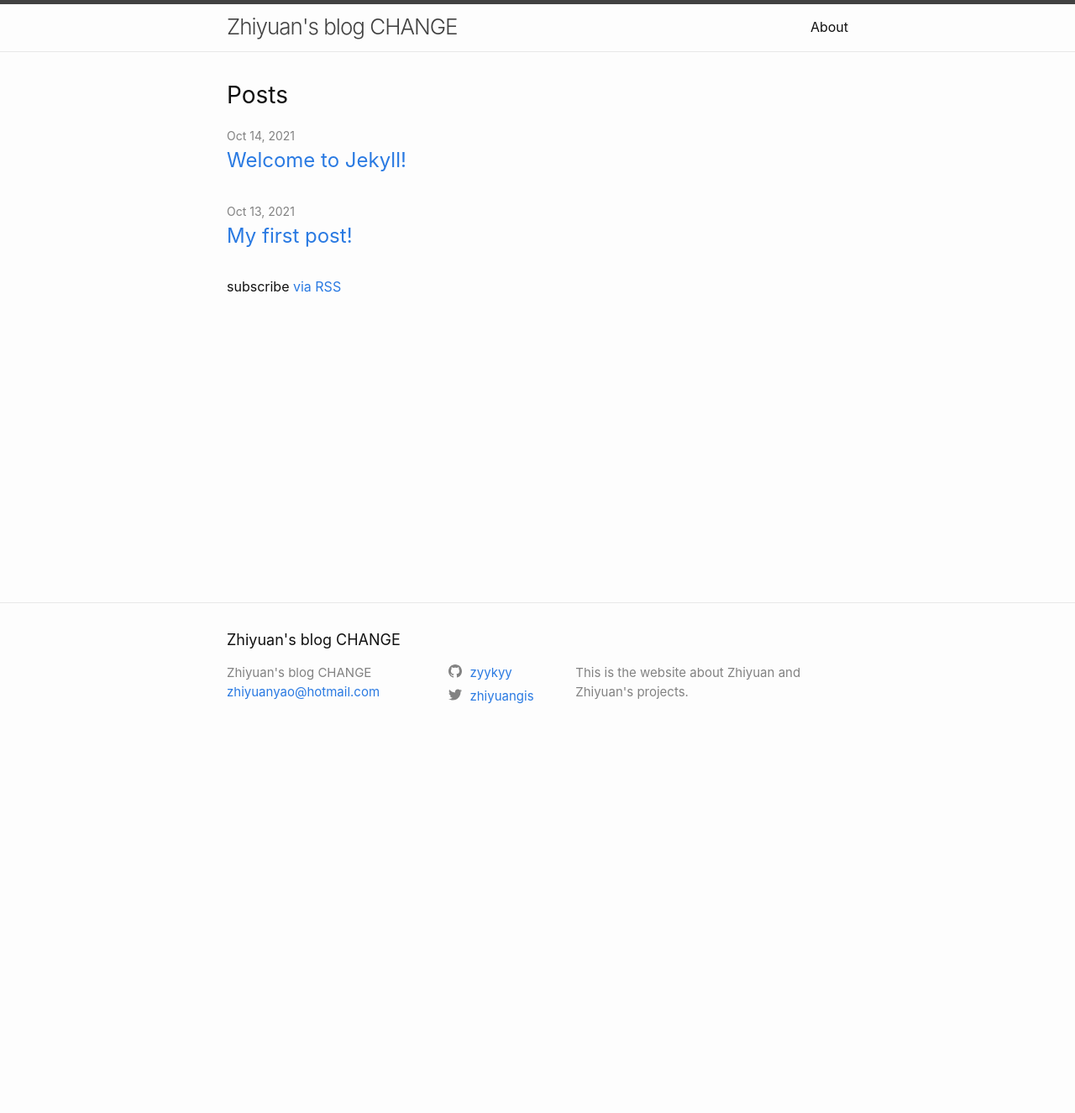
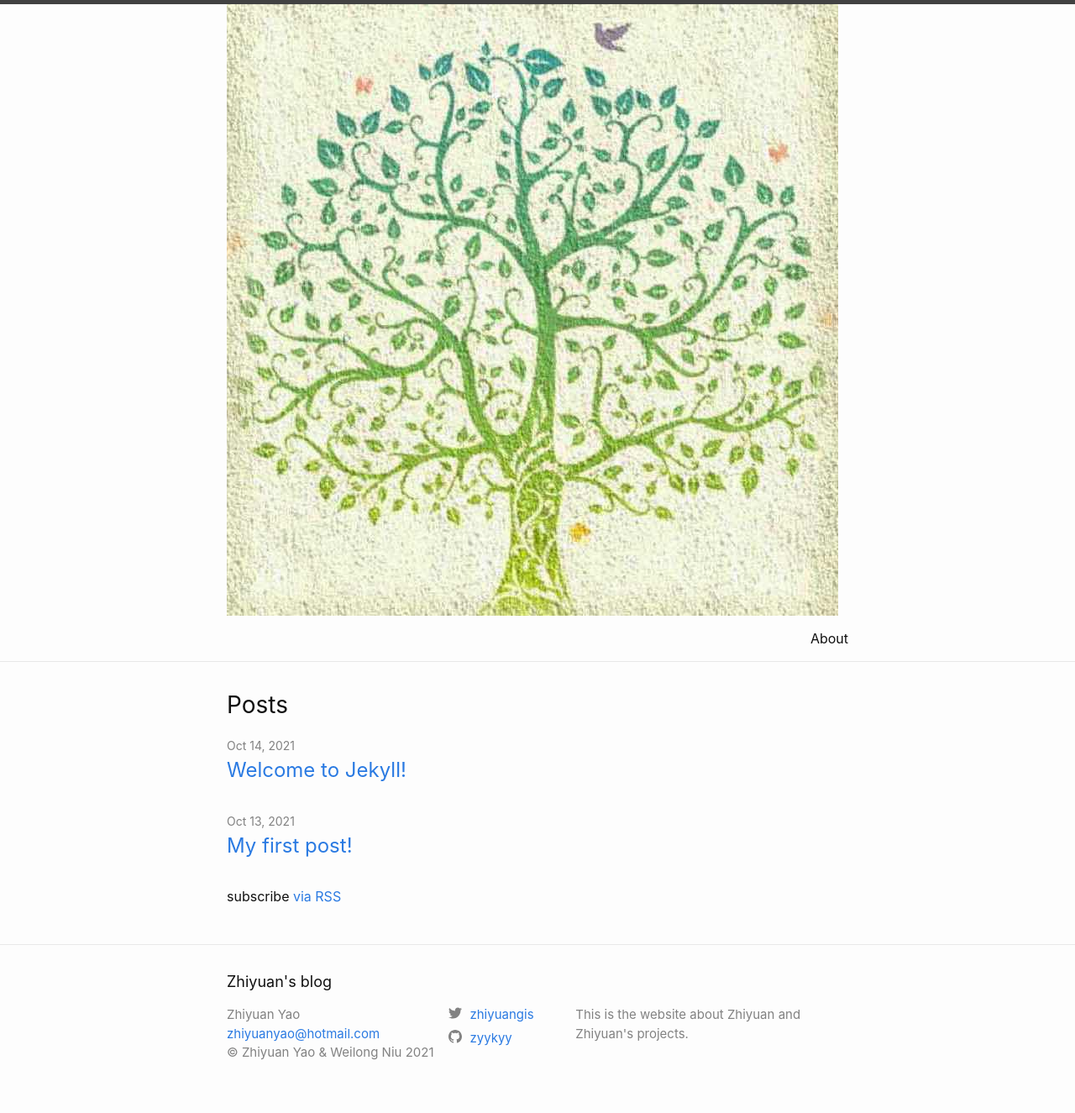
Before and after one commit to zhiyuanyao7/my-blog, a Jekyll site: the page built from index.markdown, in a window 1280 px wide. Shown: the whole page at 84% size. Built offline with Jekyll 4.4.1, drawn with Linux system fonts in a browser that asks for light colours; before the commit the page ends 900 px from its top, so only the background shows below that.

Commit message:
add image to title

```diff
--- a/_config.yml
+++ b/_config.yml
@@ -18,7 +18,7 @@
 # You can create any custom variable you would like, and they will be accessible
 # in the templates via {{ site.myvariable }}.
 
-title: Zhiyuan's blog CHANGE
+title: Zhiyuan's blog
 email: zhiyuanyao@hotmail.com
 description: >- # this means to ignore newlines until "baseurl:"
  This is the website about Zhiyuan and Zhiyuan's projects.
@@ -27,6 +27,13 @@ url: "https://zyykyy.github.io" # the base hostname & protocol for your site, e.
 twitter_username: zhiyuangis
 github_username:  zyykyy
 
+# check from the footer.html file that author exsits
+author: Zhiyuan Yao
+
+# add a copyright
+copyright: "Zhiyuan Yao & Weilong Niu"
+
+title-logo: /images/tree_headshot.jpg
 # Build settings
 # remove the minima theme as it is now a regular theme
 # theme: minima
--- a/_includes/footer.html
+++ b/_includes/footer.html
@@ -18,6 +18,9 @@
             {%- if site.email -%}
             <li><a class="u-email" href="mailto:{{ site.email }}">{{ site.email }}</a></li>
             {%- endif -%}
+            {%- if site.copyright -%}
+            <li>&copy; {{site.copyright}} {{'now' | date: '%Y'}}</li>
+            {%- endif -%}
         </ul>
       </div>
 
--- a/_includes/header.html
+++ b/_includes/header.html
@@ -3,8 +3,20 @@
   <div class="wrapper">
     {%- assign default_paths = site.pages | map: "path" -%}
     {%- assign page_paths = site.header_pages | default: default_paths -%}
+
+    <!--
+    original title display code from minima theme
     <a class="site-title" rel="author" href="{{ "/" | relative_url }}">{{ site.title | escape }}</a>
+    -->
 
+    <!--Custom: add title or title-logo-->
+    <a class = "site-title" rel = "author" href ="{{"/" | relative_url }}">
+    {%- if site.title-logo -%}
+    <img src ="{{site.title-logo |relative_url}}" alt = "{{site.title |escape}}" </img>
+    {%- else -%}
+      {{site.title | escape}}
+    {%- endif -%}
+    </a>
     {%- if page_paths -%}
       <nav class="site-nav">
         <input type="checkbox" id="nav-trigger" class="nav-trigger" />
--- a/_includes/social.html
+++ b/_includes/social.html
@@ -2,12 +2,12 @@
   {%- if site.dribbble_username -%}<li><a href="https://dribbble.com/{{ site.dribbble_username| cgi_escape | escape }}"><svg class="svg-icon"><use xlink:href="{{ '/assets/minima-social-icons.svg#dribbble' | relative_url }}"></use></svg> <span class="username">{{ site.dribbble_username| escape }}</span></a></li>{%- endif -%}
   {%- if site.facebook_username -%}<li><a href="https://www.facebook.com/{{ site.facebook_username| cgi_escape | escape }}"><svg class="svg-icon"><use xlink:href="{{ '/assets/minima-social-icons.svg#facebook' | relative_url }}"></use></svg> <span class="username">{{ site.facebook_username| escape }}</span></a></li>{%- endif -%}
   {%- if site.flickr_username -%}<li><a href="https://www.flickr.com/photos/{{ site.flickr_username| cgi_escape | escape }}"><svg class="svg-icon"><use xlink:href="{{ '/assets/minima-social-icons.svg#flickr' | relative_url }}"></use></svg> <span class="username">{{ site.flickr_username| escape }}</span></a></li>{%- endif -%}
+  {%- if site.twitter_username -%}<li><a href="https://www.twitter.com/{{ site.twitter_username| cgi_escape | escape }}"><svg class="svg-icon"><use xlink:href="{{ '/assets/minima-social-icons.svg#twitter' | relative_url }}"></use></svg> <span class="username">{{ site.twitter_username| escape }}</span></a></li>{%- endif -%}
   {%- if site.github_username -%}<li><a href="https://github.com/{{ site.github_username| cgi_escape | escape }}"><svg class="svg-icon"><use xlink:href="{{ '/assets/minima-social-icons.svg#github' | relative_url }}"></use></svg> <span class="username">{{ site.github_username| escape }}</span></a></li>{%- endif -%}
   {%- if site.instagram_username -%}<li><a href="https://instagram.com/{{ site.instagram_username| cgi_escape | escape }}"><svg class="svg-icon"><use xlink:href="{{ '/assets/minima-social-icons.svg#instagram' | relative_url }}"></use></svg> <span class="username">{{ site.instagram_username| escape }}</span></a></li>{%- endif -%}
   {%- if site.linkedin_username -%}<li><a href="https://www.linkedin.com/in/{{ site.linkedin_username| cgi_escape | escape }}"><svg class="svg-icon"><use xlink:href="{{ '/assets/minima-social-icons.svg#linkedin' | relative_url }}"></use></svg> <span class="username">{{ site.linkedin_username| escape }}</span></a></li>{%- endif -%}
   {%- if site.pinterest_username -%}<li><a href="https://www.pinterest.com/{{ site.pinterest_username| cgi_escape | escape }}"><svg class="svg-icon"><use xlink:href="{{ '/assets/minima-social-icons.svg#pinterest' | relative_url }}"></use></svg> <span class="username">{{ site.pinterest_username| escape }}</span></a></li>{%- endif -%}
   {%- for mst in site.mastodon -%}{%- if mst.username and mst.instance -%}<li><a href="https://{{ mst.instance| cgi_escape | escape}}/@{{mst.username}}"><svg class="svg-icon"><use xlink:href="{{ '/assets/minima-social-icons.svg#mastodon' | relative_url }}"></use></svg> <span class="username">{{ mst.username|escape }}</span></a></li>{%- endif -%}{%- endfor -%}
-  {%- if site.twitter_username -%}<li><a href="https://www.twitter.com/{{ site.twitter_username| cgi_escape | escape }}"><svg class="svg-icon"><use xlink:href="{{ '/assets/minima-social-icons.svg#twitter' | relative_url }}"></use></svg> <span class="username">{{ site.twitter_username| escape }}</span></a></li>{%- endif -%}
   {%- if site.youtube_username -%}<li><a href="https://youtube.com/{{ site.youtube_username| cgi_escape | escape }}"><svg class="svg-icon"><use xlink:href="{{ '/assets/minima-social-icons.svg#youtube' | relative_url }}"></use></svg> <span class="username">{{ site.youtube_username| escape }}</span></a></li>{%- endif -%}
   {%- if site.googleplus_username -%}<li><a href="https://plus.google.com/{{ site.googleplus_username| escape }}"><svg class="svg-icon"><use xlink:href="{{ '/assets/minima-social-icons.svg#googleplus' | relative_url }}"></use></svg> <span class="username">{{ site.googleplus_username| escape }}</span></a></li>{%- endif -%}
   {%- if site.rss -%}<li><a href="{{ 'feed.xml' | relative_url }}"><svg class="svg-icon"><use xlink:href="{{ '/assets/minima-social-icons.svg#rss' | relative_url }}"></use></svg> <span>{{ site.rss | escape }}</span></a></li>{%- endif -%}
```
Also changed, not shown: images/tree_headshot.jpg (added).
